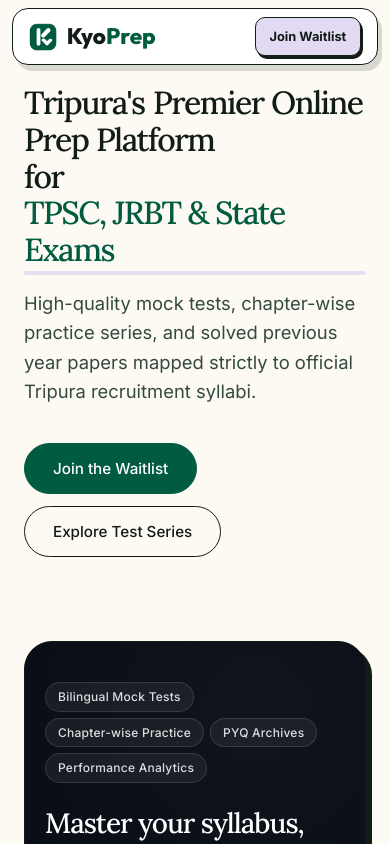
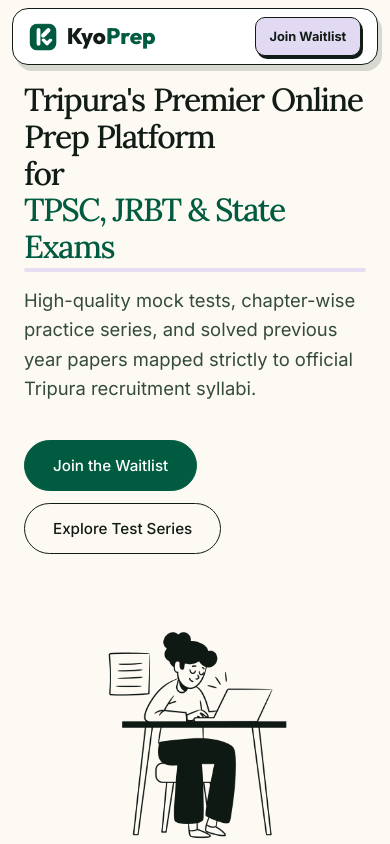
Before and after one commit to sayanf22/kyoprep, a Next.js app: page / in a window 390 px wide. Shown: the top 844 px of the page. Built offline with nearby package versions, Linux system fonts and the light colour scheme.

Commit message:
fix: mobile nav button nowrap, show hero doodle on mobile, restore proper spacing

```diff
--- a/src/app/globals.css
+++ b/src/app/globals.css
@@ -187,6 +187,7 @@
     font-weight: 800;
     font-size: 1.4rem;
     color: var(--text-primary);
+    flex-shrink: 0;
 }
 
 .logo-text span {
@@ -256,6 +257,8 @@
     text-decoration: none;
     box-shadow: 2px 3px 0px #121c17;
     transition: var(--transition-smooth);
+    white-space: nowrap;
+    flex-shrink: 0;
 }
 
 .nav-btn-lavender:hover {
@@ -1858,7 +1861,7 @@
 
 @media (max-width: 768px) {
     .hero-section {
-        padding-top: 85px;
+        padding-top: 82px;
         padding-bottom: 24px;
     }
 
@@ -1899,7 +1902,14 @@
     }
 
     .hero-visual {
-        display: none;
+        display: block;
+        text-align: center;
+        margin-top: 8px;
+    }
+
+    .hero-visual img {
+        max-width: 260px !important;
+        margin: 0 auto !important;
     }
 
     .marquee-container-wrapper {
```
